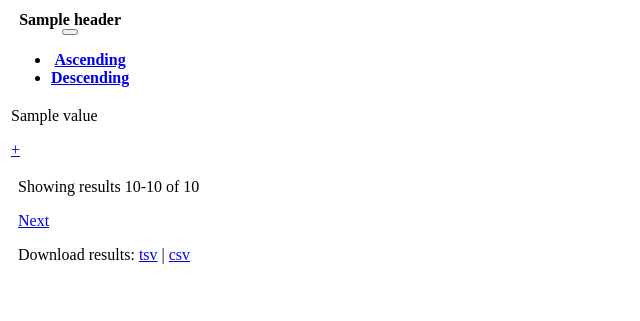
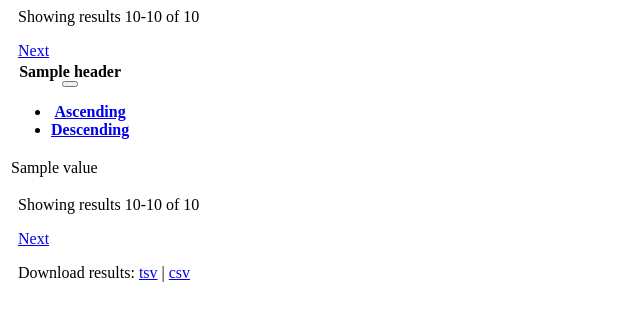
Before and after one commit to ontodev/sprocket, a Flask app: template sprocket/templates/horizontal.html in a window 1280 px wide. Shown: the top 321 px of the page, without its empty margins (0-640 px from the left). Run offline with Flask 2, Linux system fonts and the light colour scheme; the template is opened without the code that fills it: most values are stand-ins (such as "Sample title", 1, 10 or a date in 2020); parts of the project's set-up code (start-up, migrations or seed data) failed here and were passed over; some libraries are stand-ins or nearby versions.

Commit message:
Remove rowid, add pagination to top of table, fix message formatting

```diff
--- a/sprocket/render.py
+++ b/sprocket/render.py
@@ -265,7 +265,7 @@ def render_html_table(
                 if "messages" in metadata:
                     for msg in metadata["messages"]:
                         lvl = msg["level"]
-                        messages.append(lvl.upper() + ": " + msg["message"])
+                        messages.append(msg["message"])
                         if lvl == "error":
                             violation_level = 3
                         elif lvl == "warn" and violation_level < 3:
@@ -286,7 +286,9 @@ def render_html_table(
                     res[value_col]["style"] = "error"
 
                 # Join multiple messages with line breaks
-                res[value_col]["message"] = "\n".join(messages)
+                if len(messages) > 1:
+                    messages = [f"({i}) {msg}" for i, msg in enumerate(messages, 1)]
+                res[value_col]["message"] = "<br>".join(messages)
             res_updated.append(list(res.values()))
         results = res_updated
 
--- a/sprocket/templates/horizontal.html
+++ b/sprocket/templates/horizontal.html
@@ -1,12 +1,39 @@
 {% extends "table.html" %}
 {% block subcontent %}
+
+<div class="row" style="padding-left:10px; padding-right:10px;">
+	<div class="col">
+		{% if rows %}
+			{% set len = (rows|length + offset) %}
+		{% else %}
+			{% set len = offset + 1 %}
+		{% endif %}
+		{% if (limit + offset) > len %}
+			<p class="fst-italic">Showing results {{ offset + 1 }}-{{ len }} of {{ total }}</p>
+		{% else %}
+			<p class="fst-italic">Showing results {{ offset + 1 }}-{{ limit + offset }} of {{ total }}</p>
+		{% endif %}
+	</div>
+	<div class="col">
+		<div class="float-end">
+			{% if prev_url %}
+			<a href="{{ prev_url }}">Previous</a>
+			{% endif %}
+			{% if prev_url and next_url %}
+			&nbsp;|&nbsp;
+			{% endif %}
+			{% if next_url %}
+			<a href="{{ next_url }}">Next</a>
+			{% endif %}
+		</div>
+	</div>
+</div>
 
 <table class="table" id="sqlTableHorizontal">
 	<thead>
 		<tr>
 			{% if include_expand %} <th/> {% endif %}
 			{% for th in headers %}
-			{% if th != "rowid" %}
 			<th>
 				<div class="row justify-content-between">
 					<div class="col-auto">{{ th }}</div>
@@ -21,7 +48,6 @@
 					</div>
 				</div>
 			</th>
-			{% endif %}
 			{% endfor %}
 		</tr>
 	</thead>
@@ -33,19 +59,20 @@
 			{% set inner_vars = {'cell_num': 0} %}
 			{% if include_expand %}
 			<td>
-				<a class="btn btn-light sm-btn" type="button" id="vert{{ vars.row_num }}" href="javascript:vertical({{ vars.row_num }}, {{ offset }})"><p class="inner-btn">+</p></a>
+				<a class="btn btn-sm" id="vert{{ vars.row_num }}" href="javascript:vertical({{ vars.row_num }}, {{ offset }})"><i class="bi-plus-lg" style="color: #adb5bd;"></i></a>
 			</td>
 			{% endif %}
 			{% for itm in row %}
-			{% if itm["header"] != "rowid" %}
 			{% if inner_vars.update({'cell_num': inner_vars.cell_num + 1}) %} {% endif %}
 			{% if itm %}
 				{% if itm["style"] and itm["message"] %}
-					<td class="bg-{{ itm['style'] }}" id="td{{ vars.row_num }}-{{ inner_vars.cell_num }}" data-bs-toggle="tooltip" data-html="true" data-bs-placement="bottom" title="{{ itm['message'] }}">
+					<td class="bg-{{ itm['style'] }}" id="td{{ vars.row_num }}-{{ inner_vars.cell_num }}" data-bs-toggle="tooltip" data-bs-html="true" data-bs-placement="bottom" title="{{ itm['message'] }}">
 						<div class="row justify-content-between">
-							<div class="col-auto">{{ itm["value"]|safe }}</div>
+							<div class="col-auto gy-1" id="value{{ vars.row_num }}-{{ inner_vars.cell_num }}">
+								{{ itm["value"]|safe }}
+							</div>
 							<div class="col-auto">
-								<a class="btn btn-light sm-btn" type="button" id="expand{{ vars.row_num }}" href="javascript:expand('{{ itm['style'].upper() }}', '{{ itm['message'] }}', {{ vars.row_num }}, {{ inner_vars.cell_num }})"><p id="expandInner{{ vars.row_num }}" class="inner-btn">+</p></a>
+								<a class="btn btn-sm" id="expand{{ vars.row_num }}-{{ inner_vars.cell_num }}" href="javascript:expand('{{ itm['style'] }}', '{{ itm['message'] }}', {{ vars.row_num }}, {{ inner_vars.cell_num }})"><i class="bi-plus"></i></a>
 							</div>
 						</div>
 					</td>
@@ -57,11 +84,38 @@
 			{% else %}
 			<td></td>
 			{% endif %}
-			{% endif %}
 			{% endfor %}
 		</tr>
 		{% endfor %}
 	</tbody>
 </table>
 
+<div class="row" style="padding-left:10px; padding-right:10px;">
+	<div class="col">
+		{% if rows %}
+			{% set len = (rows|length + offset) %}
+		{% else %}
+			{% set len = offset + 1 %}
+		{% endif %}
+		{% if (limit + offset) > len %}
+			<p class="fst-italic">Showing results {{ offset + 1 }}-{{ len }} of {{ total }}</p>
+		{% else %}
+			<p class="fst-italic">Showing results {{ offset + 1 }}-{{ limit + offset }} of {{ total }}</p>
+		{% endif %}
+	</div>
+	<div class="col">
+		<div class="float-end">
+			{% if prev_url %}
+			<a href="{{ prev_url }}">Previous</a>
+			{% endif %}
+			{% if prev_url and next_url %}
+			&nbsp;|&nbsp;
+			{% endif %}
+			{% if next_url %}
+			<a href="{{ next_url }}">Next</a>
+			{% endif %}
+		</div>
+	</div>
+</div>
+
 {% endblock %}
--- a/sprocket/templates/vertical.html
+++ b/sprocket/templates/vertical.html
@@ -3,9 +3,6 @@
 
 <div class="row" id="sqlTableVertical" style="padding-bottom:5px;">
     {% for itm in row %}
-    {% if itm["header"] == "rowid" %}
-    <input id="row-id" value='{{ itm["value"] }}' hidden/>
-    {% else %}
     <div class="row border-bottom">
         <div class="col-md-3">
             <div class="row">
@@ -25,7 +22,6 @@
         <div class="col-md-9">{{ itm["value"]|safe }}</div>
         {% endif %}
     </div>
-    {% endif %}
     {% endfor %}
 </div>
 
```
Also changed, not shown: sprocket/lib.py (+5 -6 lines), sprocket/templates/table.html (+1 -29 lines).
